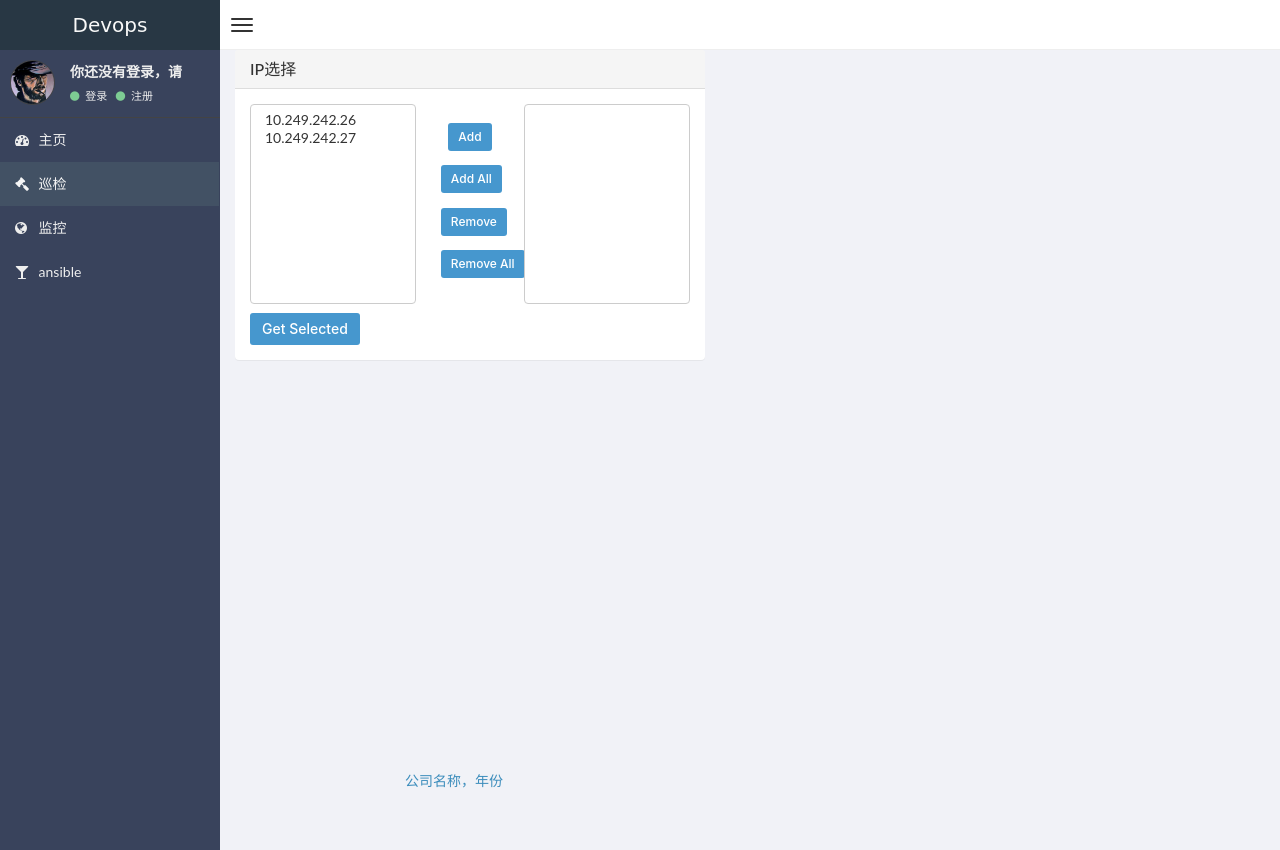
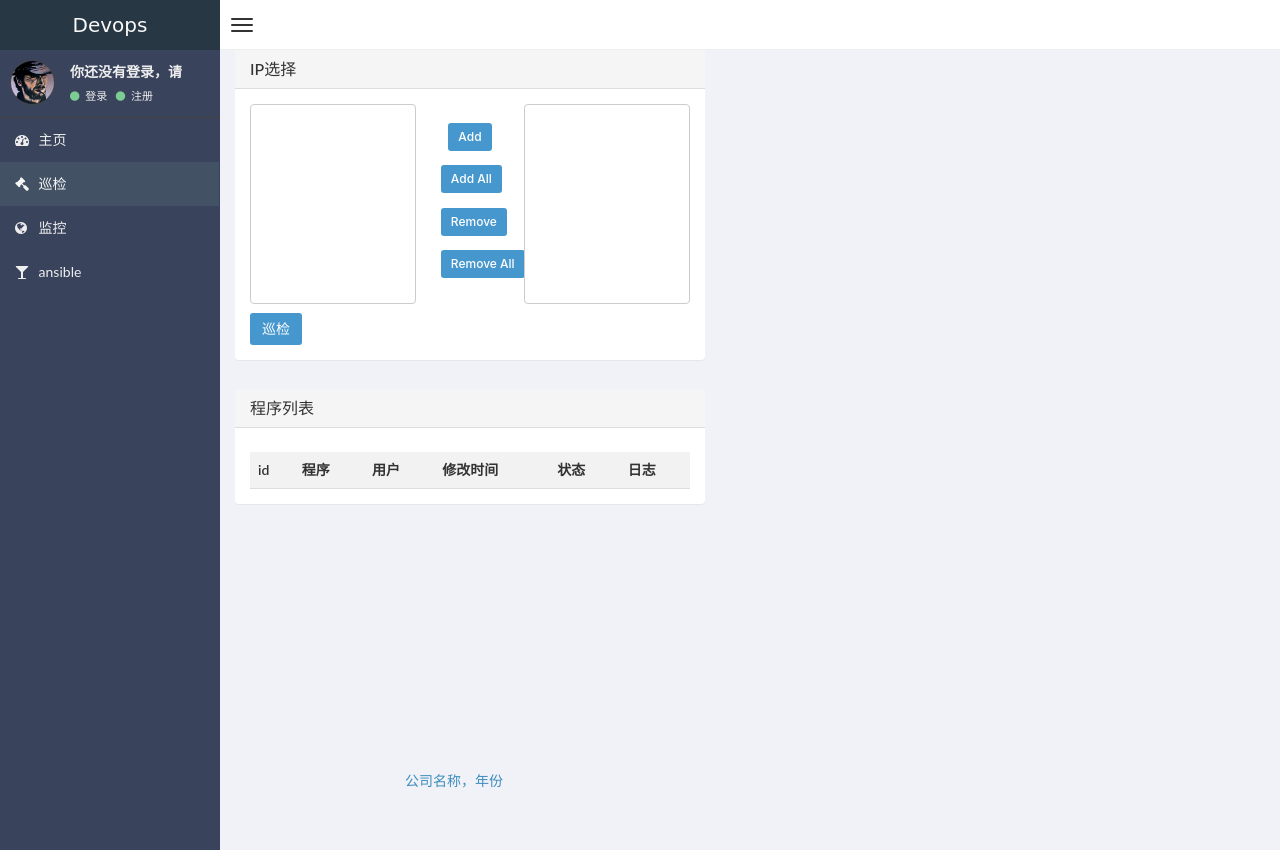
Before and after one commit to xlyoung/devops, a Django app: page /inspection/ in a window 1280 px wide. Run offline with Django 3.2, Linux system fonts and the light colour scheme; lists and menus that the app fills with data are empty.

Commit message:
修复了1、主页乱跳 2、增加了ajax

```diff
--- a/templates/inspection/inspection.html
+++ b/templates/inspection/inspection.html
@@ -1,5 +1,5 @@
 <!DOCTYPE html>
-<html lang="zh-cn">
+<html lang="zh-cn" xmlns="http://www.w3.org/1999/html">
 <head>
     <meta charset="utf-8">
     <meta http-equiv="x-ua-compatible" content="ie=edge">
@@ -71,7 +71,8 @@
                         {#                        <a href="/"><i class="fa fa-circle text-success"></i> Online</a>#}
                         <a href="{% url 'password_change' %}?next={{ request.path }}"><i
                                 class="fa fa-circle text-success"></i> 修改密码</a>
-                        <a href="{% url 'logout' %}?next={% url 'homepage:index' %}"><i class="fa fa-circle text-success"></i>
+                        <a href="{% url 'logout' %}?next={% url 'homepage:index' %}"><i
+                                class="fa fa-circle text-success"></i>
                             注销登录</a>
                     {% else %}
                         <p>你还没有登录，请</p>
@@ -122,22 +123,90 @@
 {#中间主题内容#}
 <aside class="right-side">
     <div class="pull-left">
+        {#        选择框#}
+        <div class="row">
+            <div class="col-md-8">
                 <div class="container">
                     <div class="panel panel-default">
                         <div class="panel-heading">
                             <h3 class="panel-title">IP选择</h3>
                         </div>
                         <div class="panel-body">
-
                             <div id="pickList"></div>
-
-
-                    <button class="btn btn-primary" id="getSelected">Get Selected</button>
+                            <button class="btn btn-primary" id="getSelected">巡检</button>
+                        </div>
+                    </div>
                 </div>
             </div>
         </div>
 
+        {#        程序列表#}
+
+        <div class="row">
+            <div class="col-md-8">
+                <div class="container">
+                    <div class="panel panel-default">
+                        <div class="panel-heading">
+                            <h3 class="panel-title">程序列表</h3>
+                        </div>
+                        <div class="panel-body table-responsive">
+                            <table class="table table-hover">
+                                <thead>
+                                <tr>
+                                    <th>id</th>
+                                    <th>程序</th>
+                                    <th>用户</th>
+                                    <!-- <th>Client</th> -->
+                                    <th>修改时间</th>
+                                    <!-- <th>Price</th> -->
+                                    <th>状态</th>
+                                    <th>日志</th>
+                                </tr>
+                                </thead>
+                                <tbody>
+                                <tr>
+                                    <td>1</td>
+                                    <td>Facebook</td>
+                                    <td>Mark</td>
+                                    <!-- <td>Steve</td> -->
+                                    <td>10/10/2014</td>
+                                    <!-- <td>$1500</td> -->
+                                    <td><span class="label label-danger">in progress</span></td>
+                                    <td><span class="badge badge-info">50%</span></td>
+                                </tr>
+                                <tr>
+                                    <td>2</td>
+                                    <td>Twitter</td>
+                                    <td>Evan</td>
+                                    <!-- <td>Darren</td> -->
+                                    <td>10/8/2014</td>
+                                    <!-- <td>$1500</td> -->
+                                    <td><span class="label label-success">completed</span></td>
+                                    <td><span class="badge badge-success">100%</span></td>
+                                </tr>
+                                </tbody>
+                            </table>
+                        </div>
+                        </section>
+                    </div>
+                </div>
+
+
+                {#结尾#}
+            </div>
+        </div>
+
+
+{#        隐藏列表#}
+        <script>
+            $("table tbody").hide();
+        </script>
+
+
+    </div>
 </aside>
+
+
 
 
 {#结尾#}
@@ -148,6 +217,8 @@
         {#</div>#}
     </div>
 </footer>
+
+</body>
 
 
 <script>
@@ -225,9 +296,7 @@
             removeAll: 'Remove All'
         };
     }(jQuery));
-    {#var val = {{ IpList|safe }};#}
-    var val = {01: {id: 01, text: '10.249.242.26'}, 02: {id: 02, text: '10.249.242.27'}}
-
+    var val = {{ IpList|safe }};
 
     var pick = $("#pickList").pickList({
         data: val
@@ -238,14 +307,14 @@
             type: "POST",
             url: "/inspection/select",
             data: {ipList: JSON.stringify(pick.getValues())},
-            success: function (response, status, xhr) {
-                $(".box").html(response);
+            success: function (response) {
+                {#显示列表#}
+                $("table tbody").show();
+                {#alert({{ TomcatPath|safe }})#}
             }
         })
         {#console.log(JSON.stringify(pick.getValues()));#}
     });
 
-
 </script>
-</body>
 </html>
```
Lines whose indentation alone changed are shown as unchanged.
